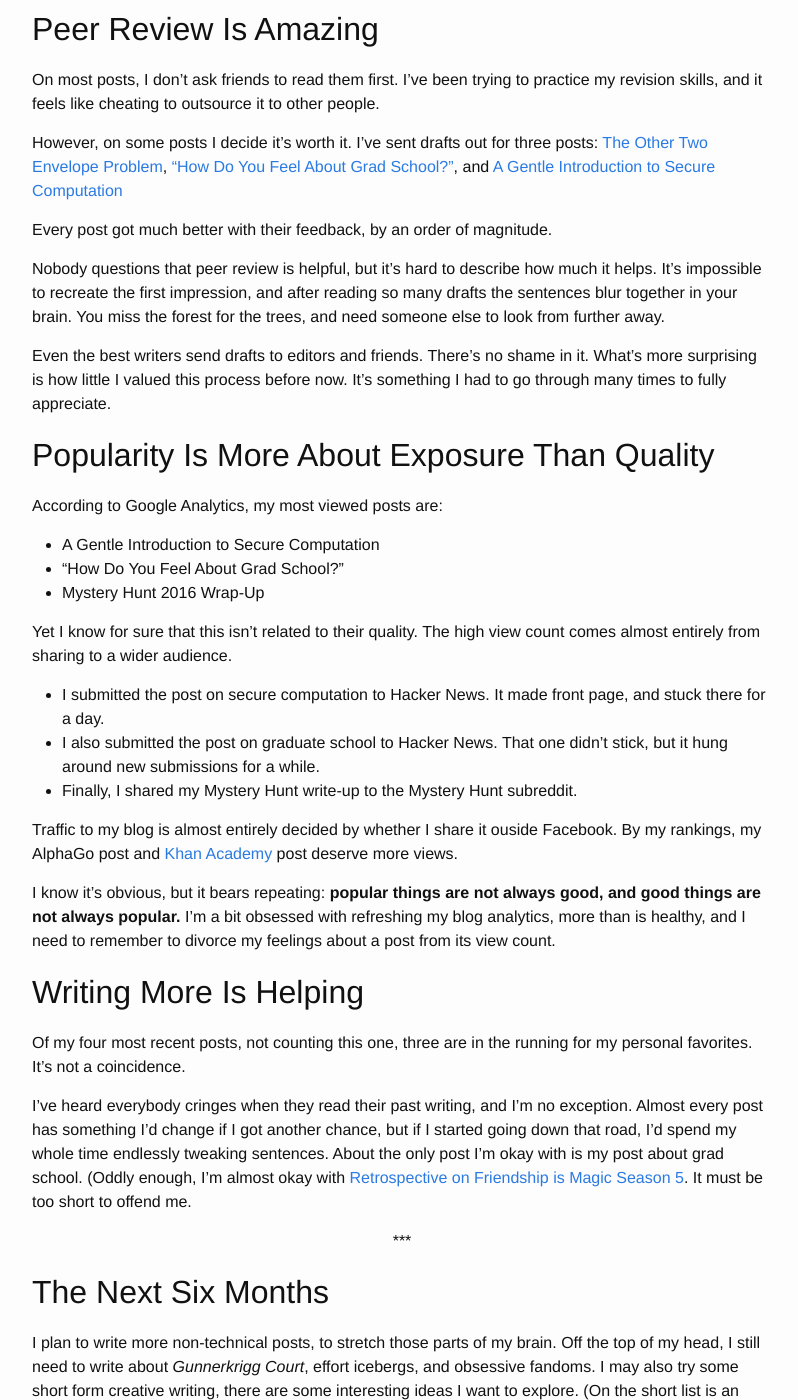
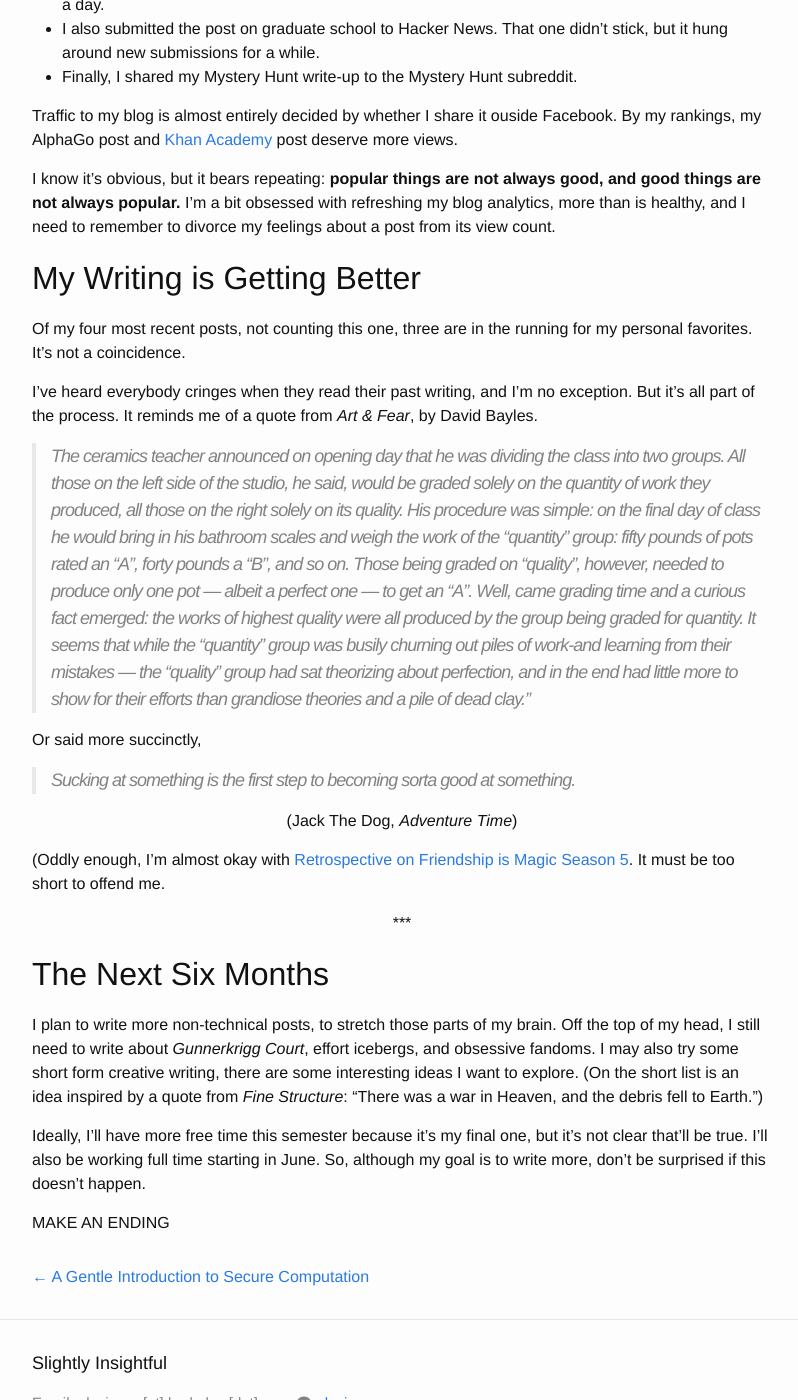
Before and after one commit to alexirpan/alexirpan.github.io, a Jekyll site: the page built from _posts/2016-02-18-half-year.markdown, in a window 1280 px wide and 1400 px high, scrolled down 4706 px. Shown: the whole window, without its empty margins (238-1036 px from the left). Built offline with Jekyll 4.4.1, drawn with Linux system fonts in a browser that asks for light colours; some of the changed text lies outside the part shown.

Commit message:
Actually, I think I have to cut it. It doesn't fit well with the rest :(

```diff
--- a/_posts/2016-02-18-half-year.markdown
+++ b/_posts/2016-02-18-half-year.markdown
@@ -134,42 +134,6 @@
 be a lot better off if we [valorized organization more](http://www.alexirpan.com/2015/09/01/optimizing-process.html).
 
 
-Blogging Isn't Special, But People Who Don't Think Differently
-------------------------------------------------------------------------------
-
-MAKE A BETTER HEADING TITLE
-
-Occasionally, people have praised my writing, or thanked me for sharing my
-viewpoint, or called me special. I'm honored, and I'm very proud of some of my
-posts, but from my perspective it's not that impressive. Plenty of people I know
-have interesting ideas, many much better than mine, and the only difference is
-that I've shared mine in a blog post instead of over beer at someone's house.
-
-> Everybody has a secret world inside of them. All of the
-> people in the whole world, I mean everybody. No matter how dull and boring they
-> are on the outside, inside them they've all got unimaginable, magnificent,
-> wonderful, stupid, amazing worlds. Not just one world. Hundreds of them.
-> Thousands maybe.
-
-(Neil Geiman, *The Sandman*)
-{: .centered }
-
-People think they're boring.
-
-They think they're nothing special, that their lives are cookie cutter.
-They think their perspectives are mainstream and interests are dull.
-
-*But nothing could be further from the truth.*
-
-Everybody's interesting. Everybody's cool. It's just hard to see, because
-it's hidden behind layers of pleasantries and fear of judgment and ridicule.
-
-We've all got our own brand of stupidity, and it's worth sharing.
-It's a wonderfully naive, goofy, idealistic viewpoint, and I own the hell
-out of it. I've got the rest of my life to become a cynical old man.
-Why should I try to get there any faster?
-
-
 I Actually Have A Writing Style
 -------------------------------------------------------------------------------
 
@@ -300,17 +264,27 @@
 feelings about a post from its view count.
 
 
-Writing More Is Helping
+My Writing is Getting Better
 -------------------------------------------------------------------------------
 
 Of my four most recent posts, not counting this one, three are in the running
 for my personal favorites. It's not a coincidence.
 
 I've heard everybody cringes when they read their past writing, and I'm no
-exception. Almost every post has something I'd change if I got another chance,
-but if I started going down that road, I'd spend my whole time endlessly
-tweaking sentences. About the only post I'm okay with is my post about
-grad school. (Oddly enough, I'm almost okay with
+exception. But it's all part of the process. It reminds me of a quote
+from *Art & Fear*, by David Bayles.
+
+> The ceramics teacher announced on opening day that he was dividing the class into two groups. All those on the left side of the studio, he said, would be graded solely on the quantity of work they produced, all those on the right solely on its quality. His procedure was simple: on the final day of class he would bring in his bathroom scales and weigh the work of the “quantity” group: fifty pounds of pots rated an “A”, forty pounds a “B”, and so on. Those being graded on “quality”, however, needed to produce only one pot — albeit a perfect one — to get an “A”. Well, came grading time and a curious fact emerged: the works of highest quality were all produced by the group being graded for quantity. It seems that while the “quantity” group was busily churning out piles of work-and learning from their mistakes — the “quality” group had sat theorizing about perfection, and in the end had little more to show for their efforts than grandiose theories and a pile of dead clay.”
+
+Or said more succinctly,
+
+> Sucking at something is the first step to becoming sorta good at
+> something.
+
+(Jack The Dog, *Adventure Time*)
+{: .centered }
+
+(Oddly enough, I'm almost okay with
 [Retrospective on Friendship is Magic Season 5](http://www.alexirpan.com/2015/11/29/mlp-season-5-review.html).
 It must be too short to offend me.
 
```
